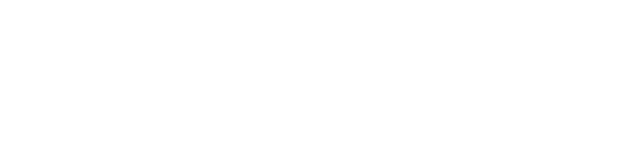
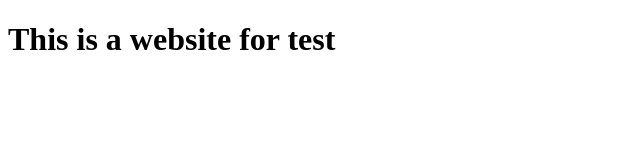
Before and after one commit to Anilkokkul/gittest, a plain HTML site: page index.html in a window 1280 px wide. Shown: the whole page, without its empty margins (0-640 px from the left). Drawn offline with Linux system fonts and the light colour scheme.

Commit message:
printed heading

```diff
--- a/index.html
+++ b/index.html
@@ -4,9 +4,9 @@
     <meta charset="UTF-8">
     <meta http-equiv="X-UA-Compatible" content="IE=edge">
     <meta name="viewport" content="width=device-width, initial-scale=1.0">
-    <title>Document</title>
+    <title>My first website </title>
 </head>
 <body>
-
+    <h1>This is a website for test</h1>
 </body>
 </html>
```
